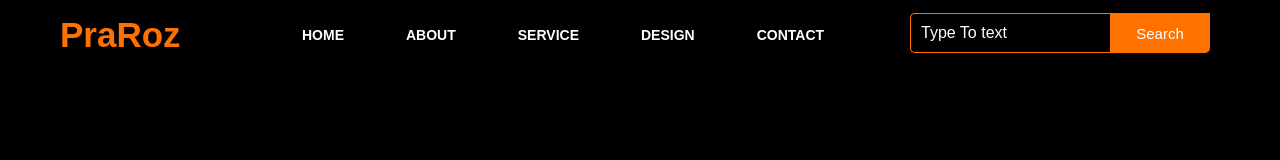
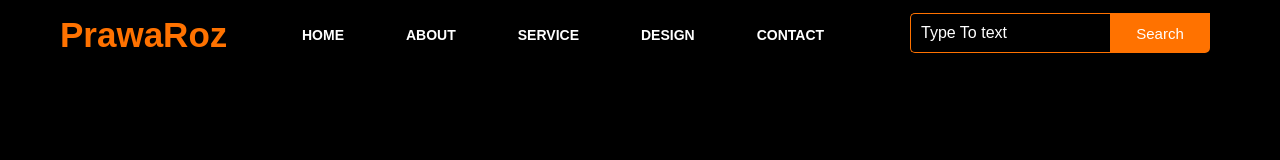
Before and after one commit to w4aael/w4aael-job-1, a plain HTML site: page index.html in a window 1280 px wide. Shown: the top 160 px of the page. Drawn offline with nearby package versions, Linux system fonts and the light colour scheme.

Commit message:
Update index.html

```diff
--- a/index.html
+++ b/index.html
@@ -9,7 +9,7 @@
     <div class="main">
         <div class="navbar">
             <div class="icon">
-                <h2 class="logo">PraRoz</h2>
+                <h2 class="logo">PrawaRoz</h2>
             </div>
 
             <div class="menu">
```
